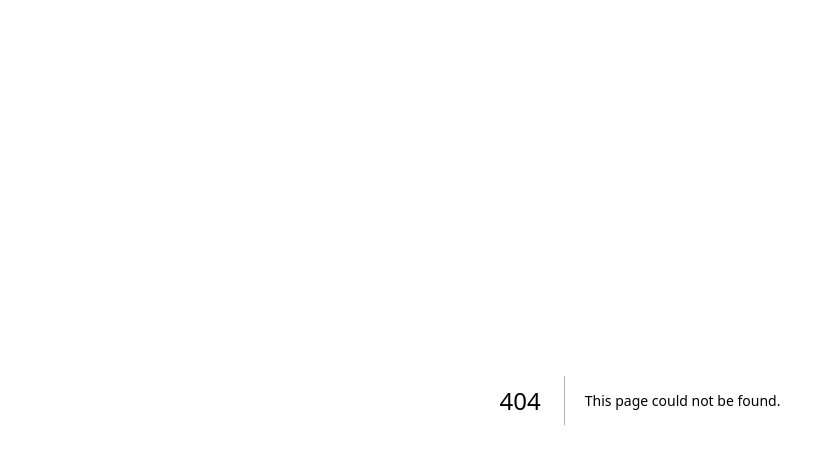
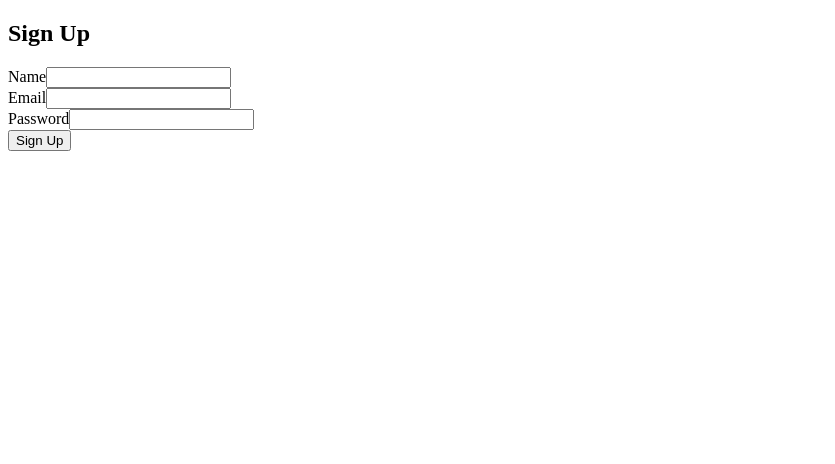
Before and after one commit to damikb10/Next-backend, a Next.js app: page /signup in a window 1280 px wide. Before the commit this address had no page. Shown: the top 464 px of the page, without its empty margins (0-835 px from the left). Built offline with nearby package versions, Linux system fonts and the light colour scheme.

Commit message:
Add SignUp page with AuthForm component

```diff
--- /dev/null
+++ b/app/signup/page.tsx
@@ -0,0 +1,5 @@
+import AuthForm from '../../components/AuthForm';
+
+export default function SignUp() {
+  return <AuthForm type="signup" />;
+}
```
